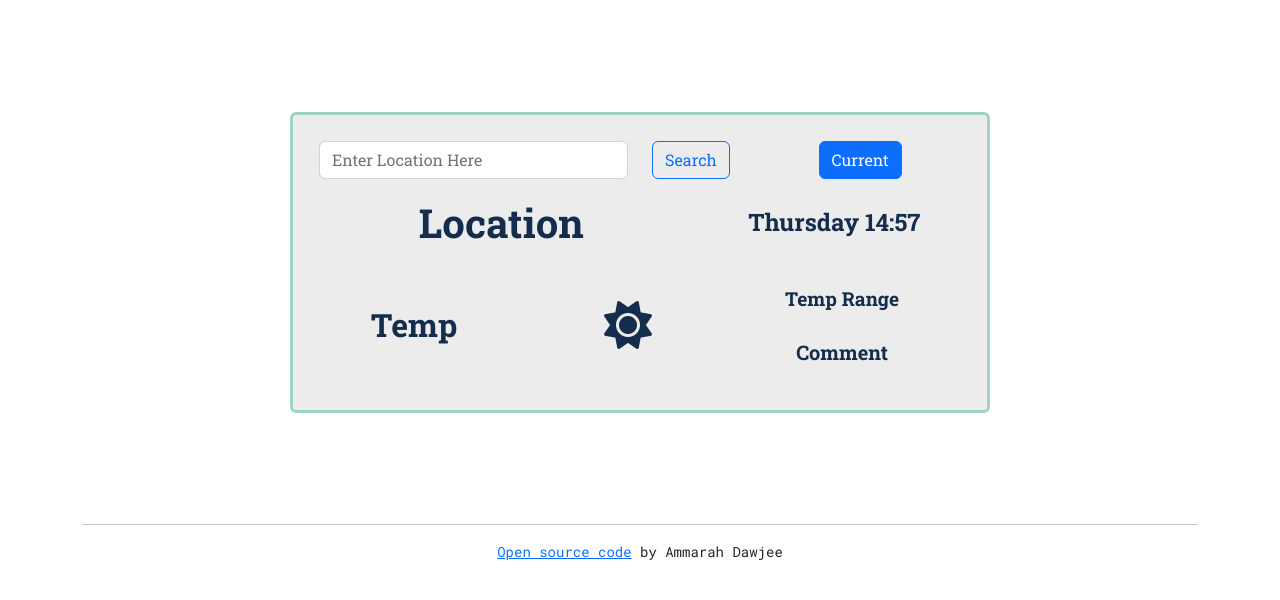
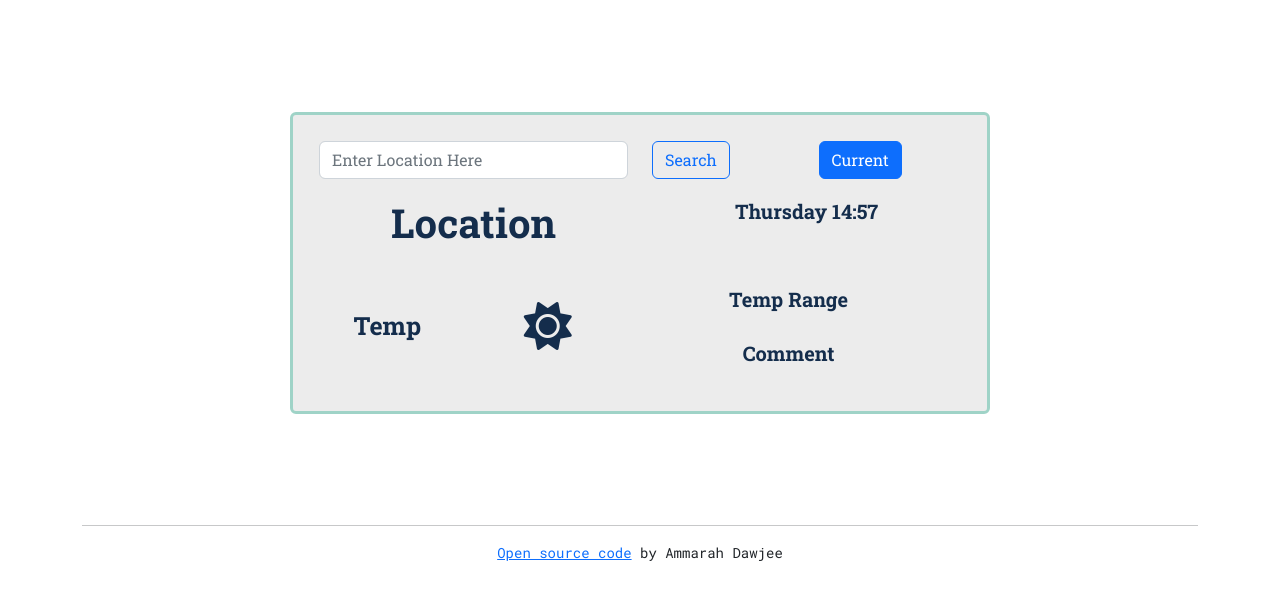
Before and after one commit to amudawjee/weather-app-project, a plain HTML site: page index.html in a window 1280 px wide. Drawn offline with nearby package versions, Linux system fonts and the light colour scheme.

Commit message:
changed font sizes

```diff
--- a/index.html
+++ b/index.html
@@ -59,21 +59,21 @@
               </div>
             </div>
           </form>
-          <div class="row align-items-center">
-            <div class="col-7">
+          <div class="row">
+            <div class="col">
               <h1 class="current location">Location</h1>
             </div>
-            <div class="col-5">
+            <div class="col">
               <h4 class="current dateTime"></h4>
             </div>
             <div class="row align-items-center">
-              <div class="col">
+              <div class="col-3">
                 <h2 class="current temperature">Temp</h2>
               </div>
-              <div class="col">
+              <div class="col-3">
                 <i class="fa-solid fa-sun current icon"></i>
               </div>
-              <div class="col">
+              <div class="col-6">
                 <h3 class="current temp-range">Temp Range</h3>
 
                 <h5 class="current comment">Comment</h5>
--- a/src/style.css
+++ b/src/style.css
@@ -25,13 +25,21 @@ body {
   padding: 10px;
 }
 
+h1 {
+  font-size: 40px;
+}
+h2 {
+  font-size: 25px;
+}
+h3,
+h4,
+h5 {
+  font-size: 20px;
+}
+
 .current.icon {
   display: block;
   font-size: 300%;
-}
-
-.temp-range {
-  font-size: 120%;
 }
 
 p {
```
